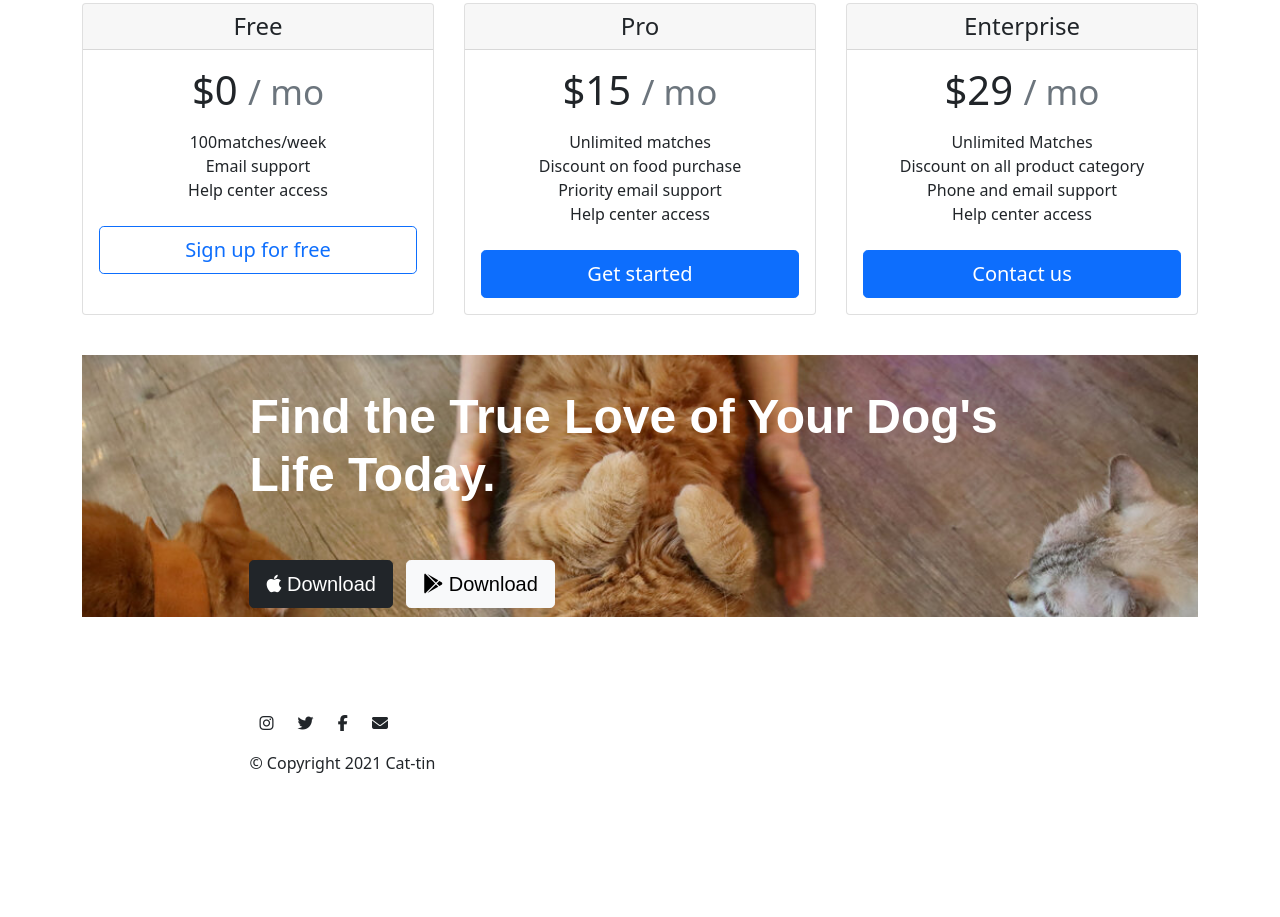
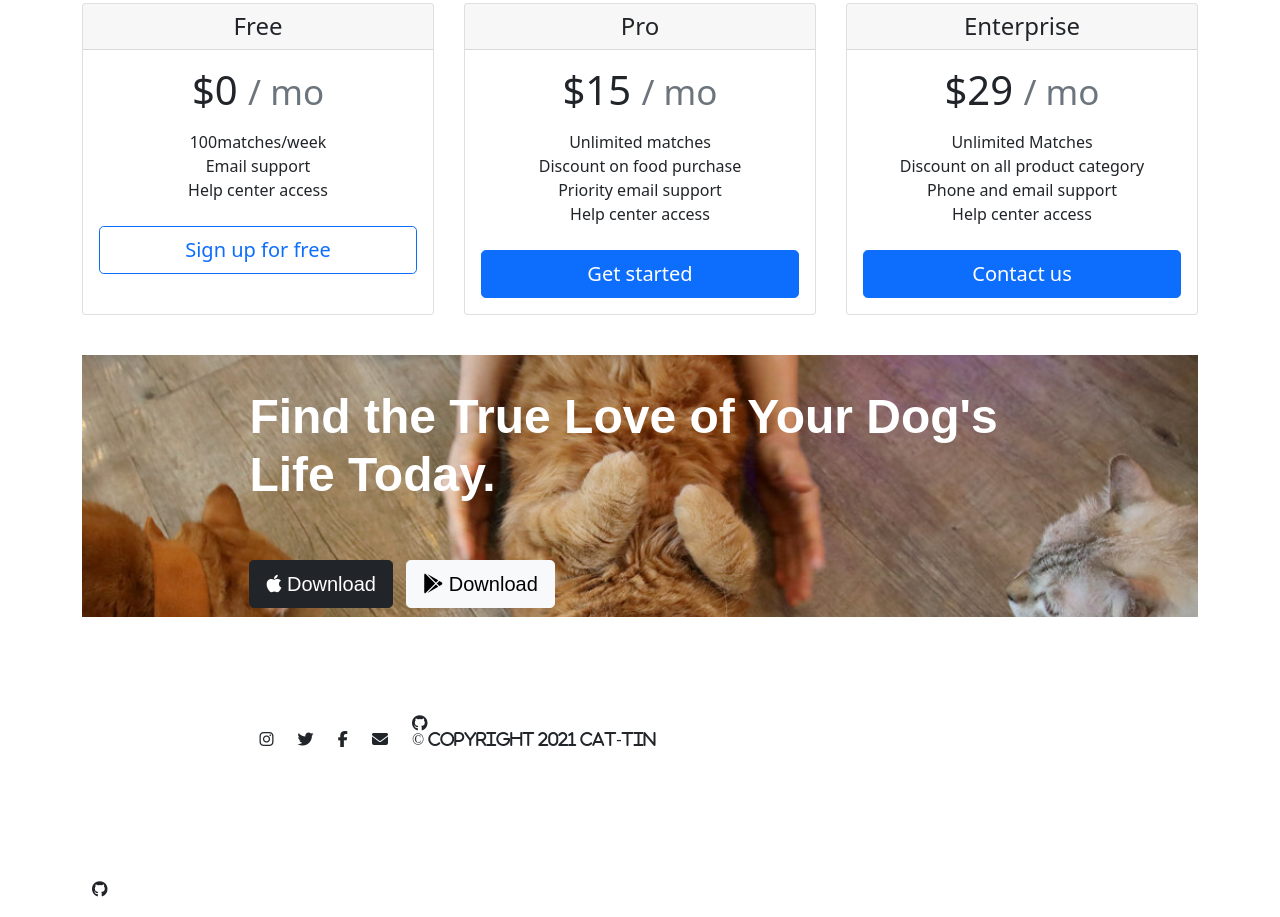
Before and after one commit to salmankhh8/car-tin, a plain HTML site: page index.html in a window 1280 px wide. Shown: the part 1445-2362 px from the top of the page. Before the commit the page ends 2314 px from the top, so only its background shows below. Drawn offline with nearby package versions, Linux system fonts and the light colour scheme.

Commit message:
html commit

```diff
--- a/index.html
+++ b/index.html
@@ -210,6 +210,7 @@
 <i class=" social-icon fab fa-twitter"></i>
 <i class=" social-icon fab fa-facebook-f"></i>
 <i class=" social-icon fas fa-envelope"></i>
+    <i class=" social-icon fab fa-github">
     <p>© Copyright 2021 Cat-tin</p>
   </footer>
 
```
